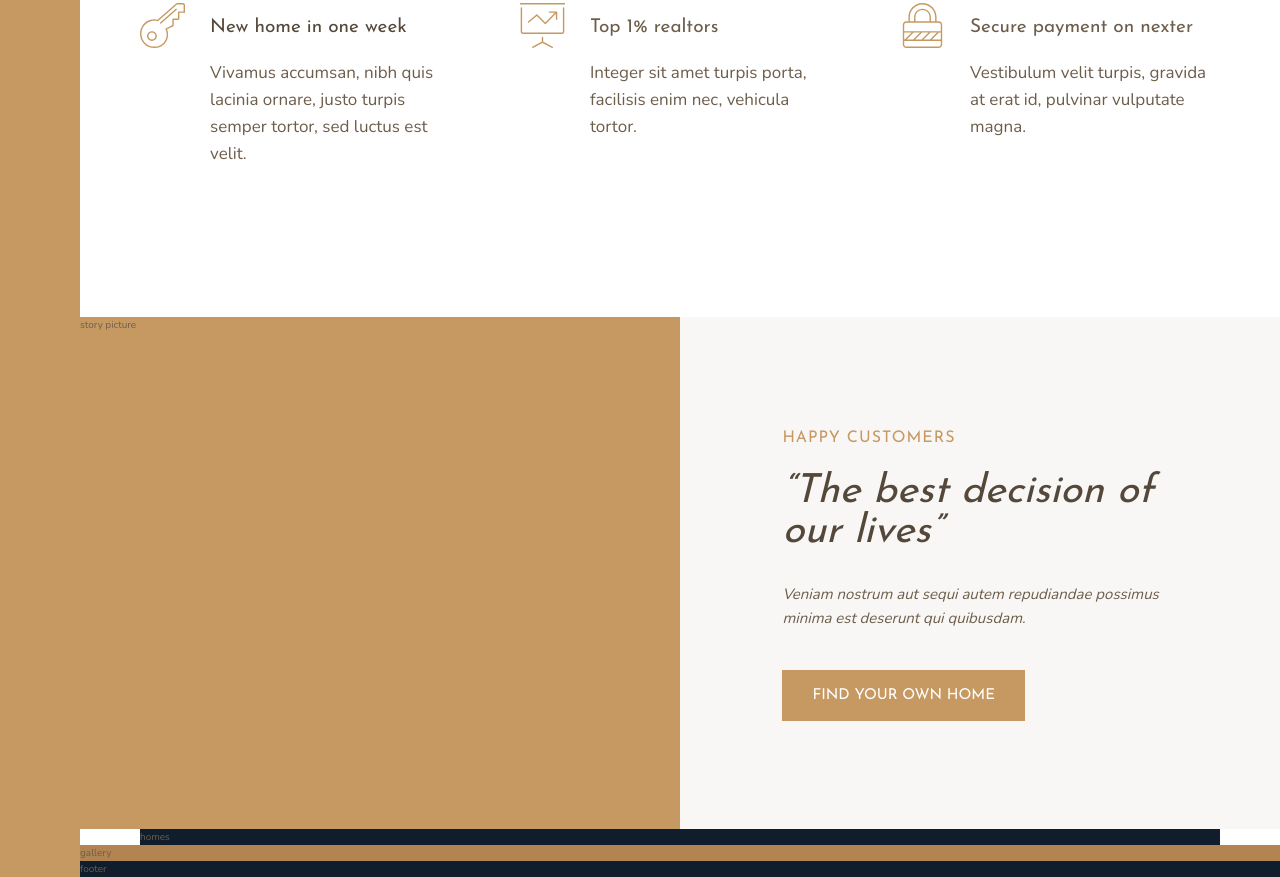
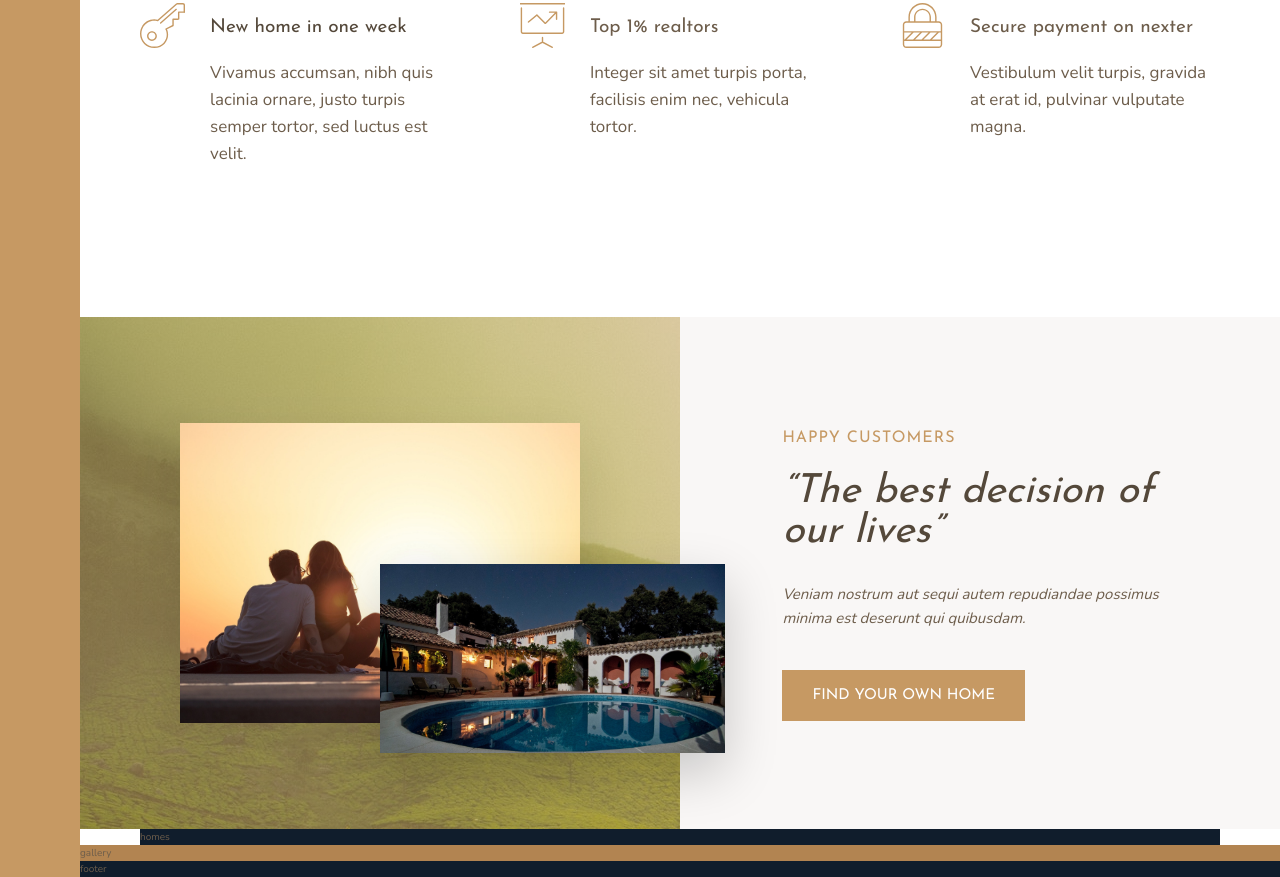
Before and after one commit to MohitAlphonsus/Nexter, a website: page index.html in a window 1280 px wide. Shown: the part 991-1868 px from the top of the page. Drawn offline with nearby package versions, Linux system fonts and the light colour scheme.

Commit message:
story section story images added with background image with overlay

```diff
--- a/index.html
+++ b/index.html
@@ -99,7 +99,14 @@
 				</div>
 			</section>
 
-			<div class="story__pictures">story picture</div>
+			<div class="story__pictures">
+				<img
+					src="imgs/story-1.jpeg"
+					alt="couple with new house"
+					class="story__image--1"
+				/>
+				<img src="imgs/story-2.jpeg" alt="New house" class="story__image--2" />
+			</div>
 			<div class="story__content">
 				<h3 class="heading-3 mb-sm">Happy Customers</h3>
 				<h2 class="heading-2 heading-2--dark mb-md">
--- a/sass/files/_story.scss
+++ b/sass/files/_story.scss
@@ -2,8 +2,32 @@
 
 .story {
 	&__pictures {
-		background-color: var.$color-primary;
+		background-image: linear-gradient(
+				rgba(var.$color-primary, 0.5),
+				rgba(var.$color-primary, 0.5)
+			),
+			url('/imgs/back.jpg');
 		grid-column: full-start / col-end 4;
+
+		display: grid;
+		grid-template-rows: repeat(6, 1fr);
+		grid-template-columns: repeat(6, 1fr);
+		align-items: center;
+	}
+
+	&__image--1 {
+		width: 100%;
+		grid-row: 2 / 6;
+		grid-column: 2 / 6;
+		box-shadow: 0 2rem 5rem rgba(0, 0, 0, 0.1);
+	}
+
+	&__image--2 {
+		width: 115%;
+		grid-row: 4 / 6;
+		grid-column: 4 / 7;
+		z-index: 20;
+		box-shadow: 0 2rem 5rem rgba(0, 0, 0, 0.2);
 	}
 
 	&__content {
```
Also changed, not shown: css/styles.css, 1 other file.
